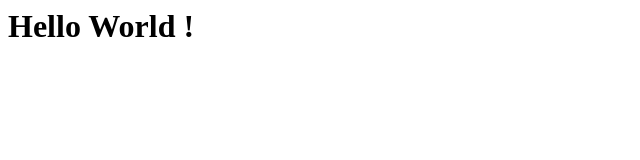
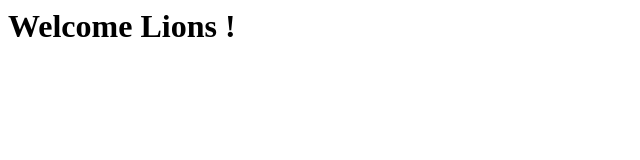
Before and after one commit to seoseongq/practice-instagram, a plain HTML site: page index.html in a window 1280 px wide. Shown: the whole page, without its empty margins (0-640 px from the left). Drawn offline with Linux system fonts and the light colour scheme.

Commit message:
welcome lions in index.html

```diff
--- a/index.html
+++ b/index.html
@@ -1 +1 @@
-<h1> Hello World ! </h1>
+<h1> Welcome Lions ! </h1>
```
